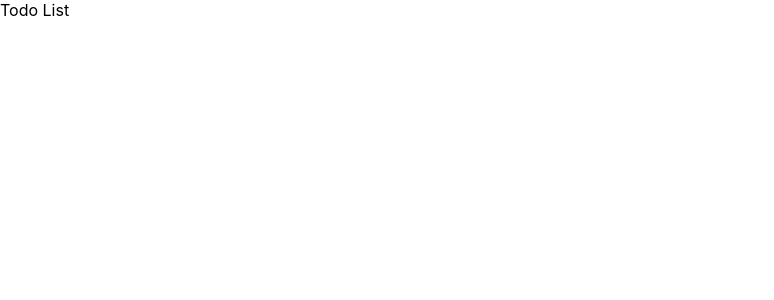
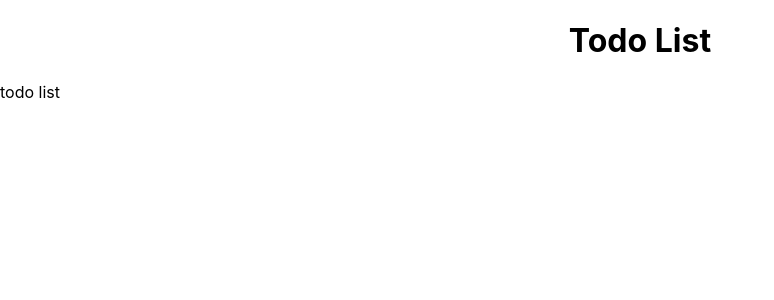
Before and after one commit to eliasfeijo/react-todo-app, a React (Create React App) app: page / in a window 1280 px wide. Shown: the top 300 px of the page, without its empty margins (0-774 px from the left). Built offline with nearby package versions, Linux system fonts and the light colour scheme.

Commit message:
Importing TodoList and App.scss inside App

```diff
--- a/src/components/App.js
+++ b/src/components/App.js
@@ -1,9 +1,16 @@
 import React from 'react';
+import './App.scss';
+import TodoList from './TodoList/TodoList';
 
 function App() {
   return (
     <div className="App">
-      Todo List
+      <header>
+        <h1>Todo List</h1>
+      </header>
+      <main>
+        <TodoList />
+      </main>
     </div>
   );
 }
--- /dev/null
+++ b/src/components/App.scss
@@ -0,0 +1,3 @@
+h1 {
+  text-align: center;
+}
```
